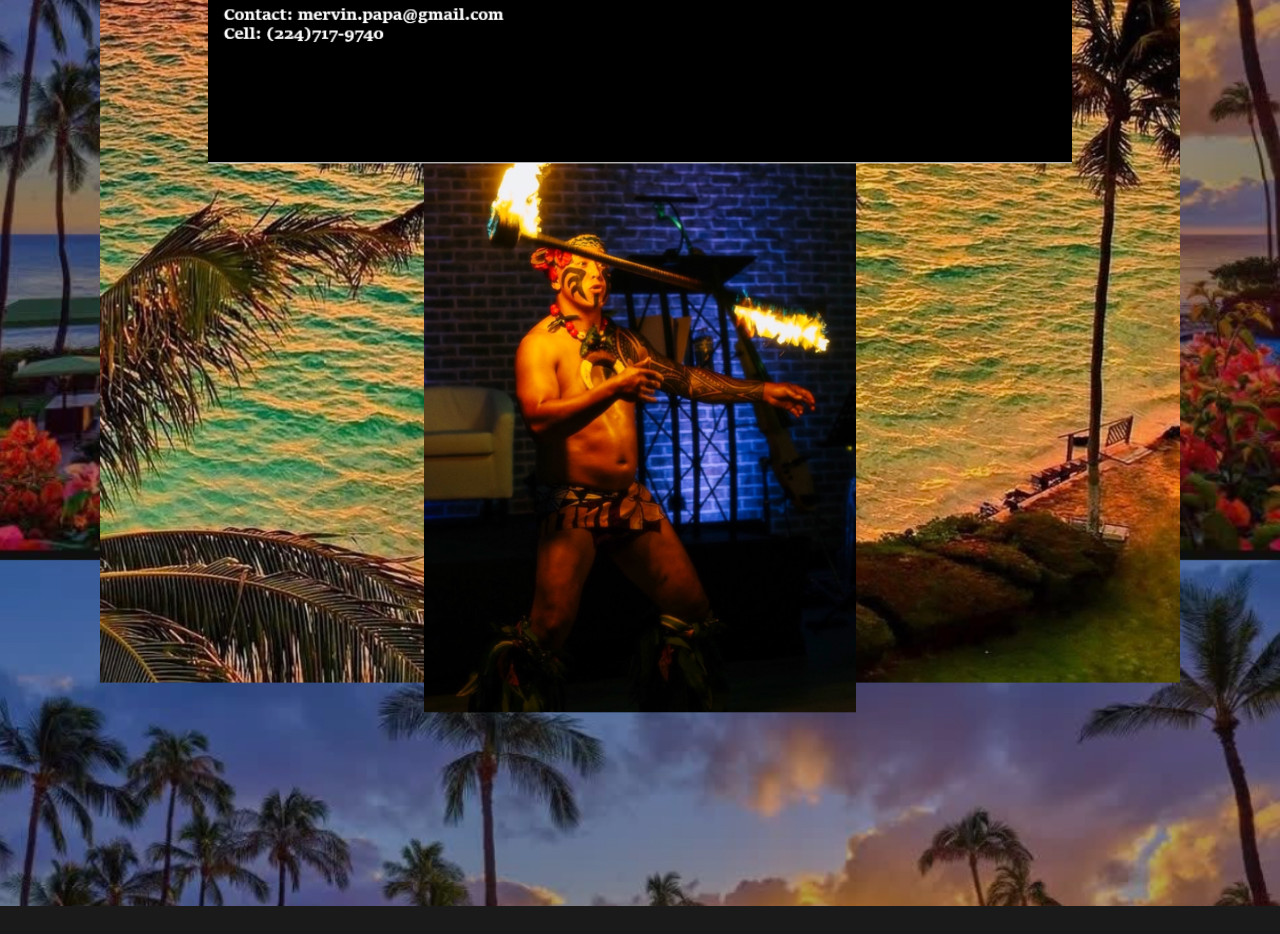
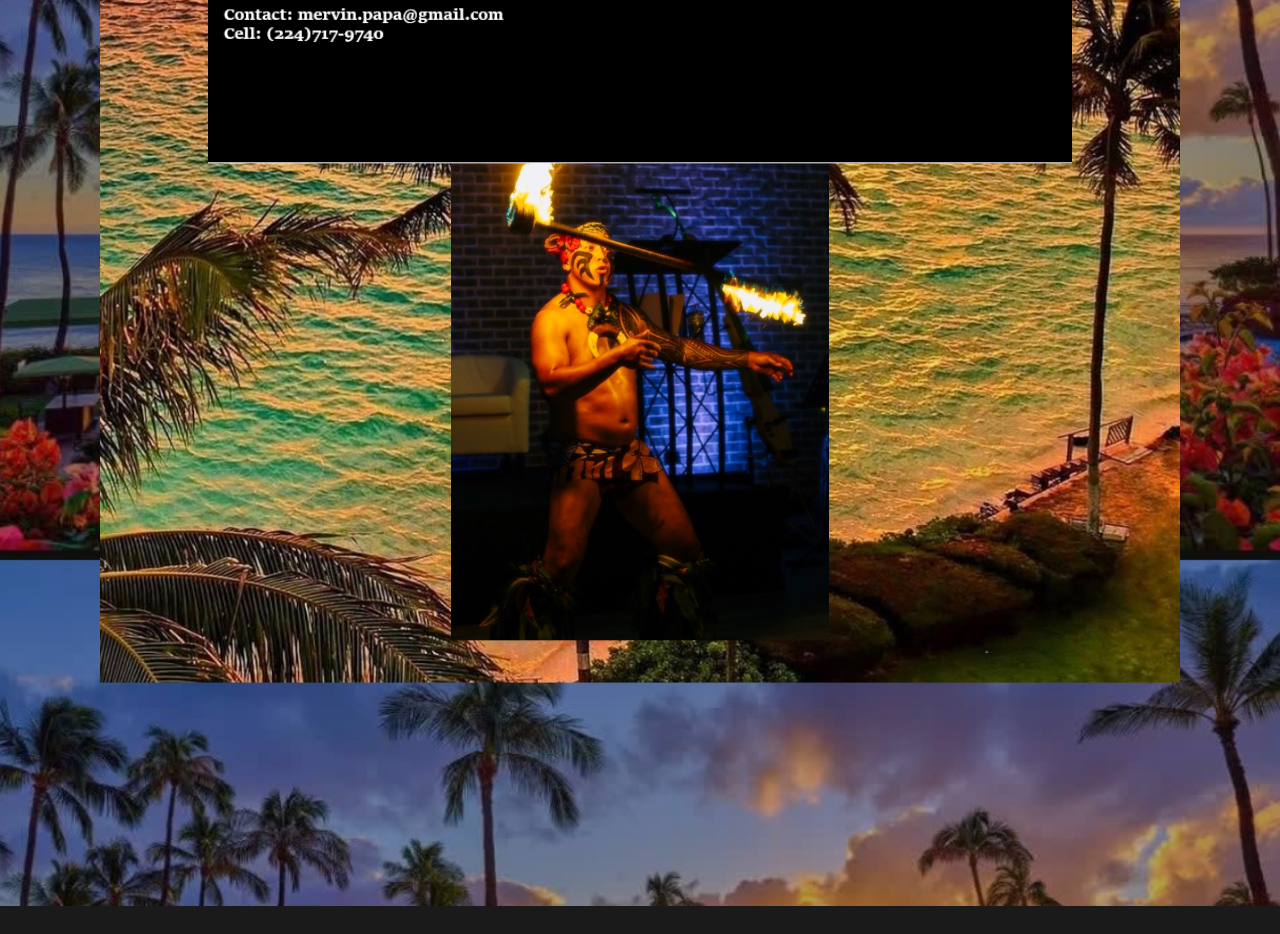
Before and after one commit to JohnPlamoottil/Da-Little-Aloha-Show-Merv-, a React (Vite) app in the folder web/: page /about-us in a window 1280 px wide. Shown: the part 1040-1974 px from the top of the page. Built offline with nearby package versions, Linux system fonts and the light colour scheme.

Commit message:
decrease marv action pose in about to 35% width

```diff
--- a/web/src/pages/AboutUs.jsx
+++ b/web/src/pages/AboutUs.jsx
@@ -51,7 +51,7 @@ function AboutUs() {
               top: "58%",
               left: "50%",
               transform: "translateX(-50%)",
-              width: "40%",
+              width: "35%",
               maxWidth: "900px",
               zIndex: 9,
             }}
```
